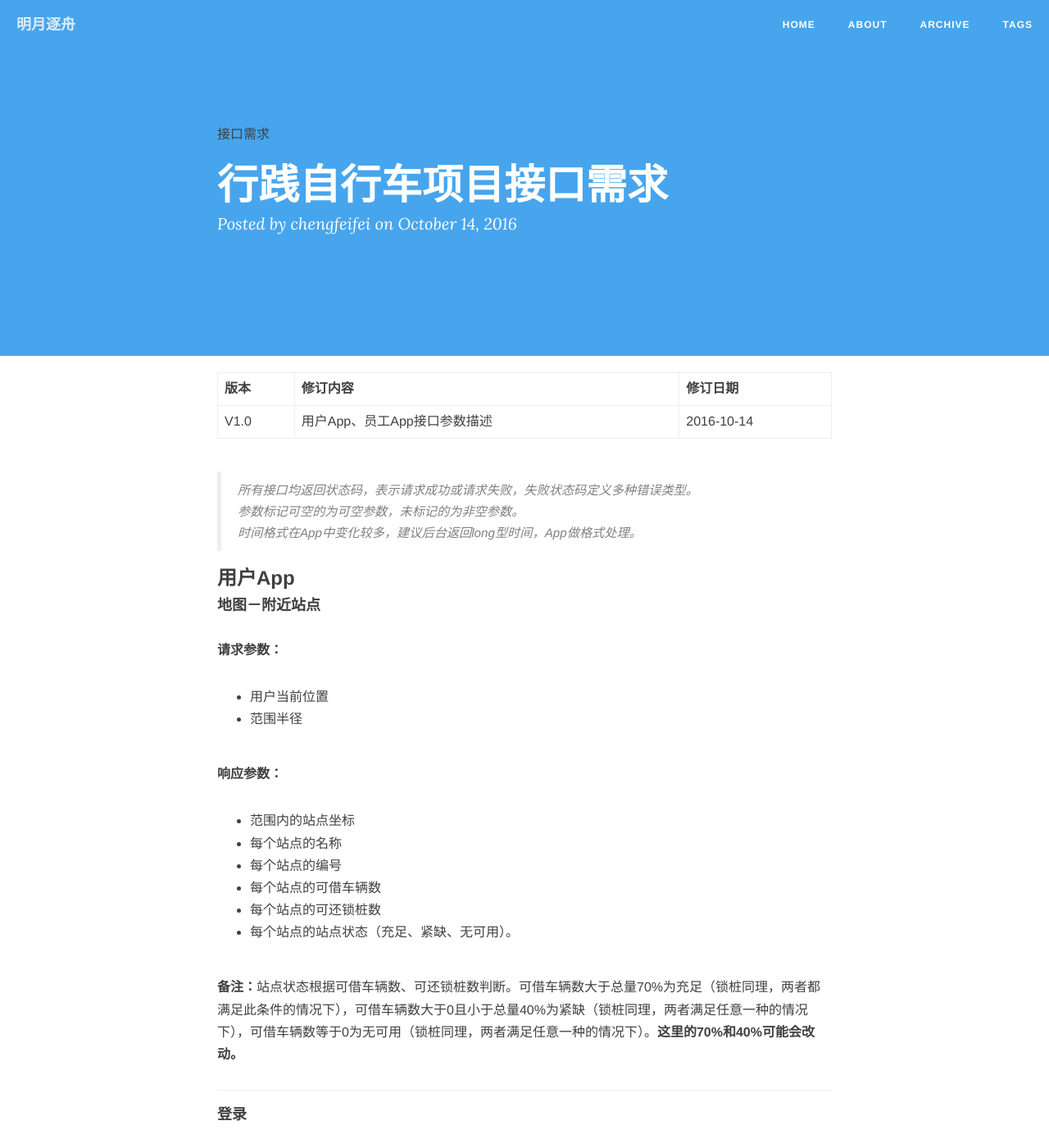
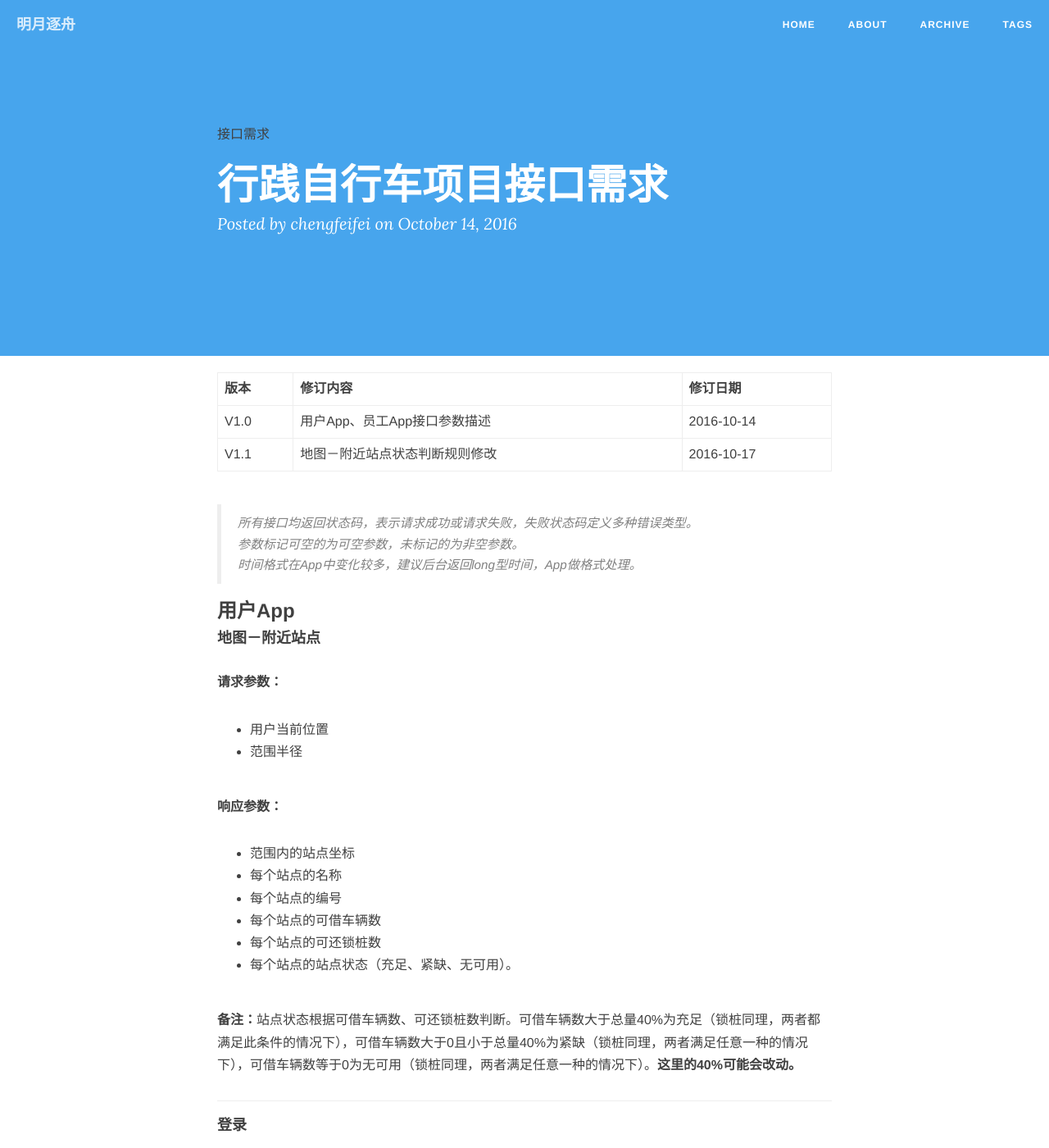
Before and after one commit to chengfeifei/chengfeifei.github.io, a Jekyll site: the page built from _posts/2016-10-14-zixingche-xuqiu-jiekou.md, in a window 1280 px wide and 1400 px high. Shown: the whole window at 82% size. Built offline with Jekyll 4.4.1, drawn with Linux system fonts in a browser that asks for light colours; nearby versions of some CDN libraries; comment, search, counter and statistics services are not loaded.

Commit message:
edit
edit jiekou xuqiu

```diff
--- a/_posts/2016-10-14-zixingche-xuqiu-jiekou.md
+++ b/_posts/2016-10-14-zixingche-xuqiu-jiekou.md
@@ -9,6 +9,7 @@ tags: [接口需求]
  版本  | 修订内容                  | 修订日期    |
 ------|--------------------------|------------|
  V1.0 | 用户App、员工App接口参数描述 | 2016-10-14 |
+ V1.1 | 地图－附近站点状态判断规则修改 | 2016-10-17 |
 
 >所有接口均返回状态码，表示请求成功或请求失败，失败状态码定义多种错误类型。
 >
@@ -34,7 +35,7 @@ tags: [接口需求]
 * 每个站点的可还锁桩数
 * 每个站点的站点状态（充足、紧缺、无可用）。
 
-**备注：**站点状态根据可借车辆数、可还锁桩数判断。可借车辆数大于总量70%为充足（锁桩同理，两者都满足此条件的情况下），可借车辆数大于0且小于总量40%为紧缺（锁桩同理，两者满足任意一种的情况下），可借车辆数等于0为无可用（锁桩同理，两者满足任意一种的情况下）。**这里的70%和40%可能会改动。**
+**备注：**站点状态根据可借车辆数、可还锁桩数判断。可借车辆数大于总量40%为充足（锁桩同理，两者都满足此条件的情况下），可借车辆数大于0且小于总量40%为紧缺（锁桩同理，两者满足任意一种的情况下），可借车辆数等于0为无可用（锁桩同理，两者满足任意一种的情况下）。**这里的40%可能会改动。**
 
 ---
 
```
